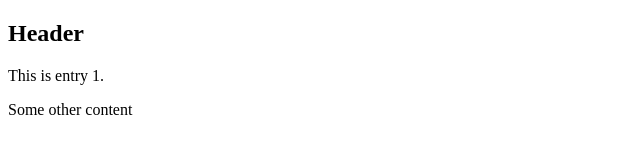
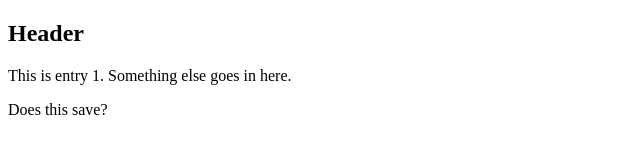
Before and after one commit to jackrieger/harmonic-collection, a plain HTML site: page entry-1/index.html in a window 1280 px wide. Shown: the whole page, without its empty margins (0-640 px from the left). Drawn offline with Linux system fonts and the light colour scheme.

Commit message:
Add a message

```diff
--- a/entry-1/index.html
+++ b/entry-1/index.html
@@ -9,11 +9,11 @@
   <body>
     <div>
       <h2>Header</h2>
-      <p>This is entry 1.</p>
+      <p>This is entry 1. Something else goes in here.</p>
     </div>
 
     <div>
-      <p>Some other content</p>
+      <p>Does this save?</p>
     </div>
   </body>
 </html>
```
